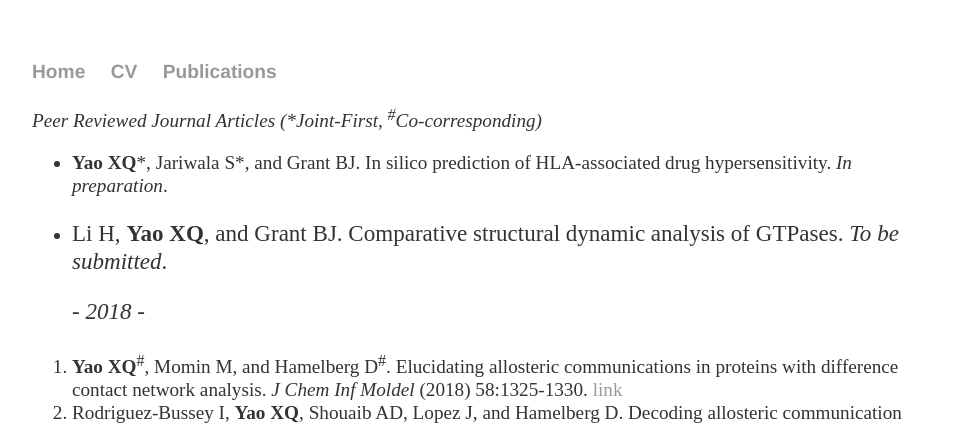
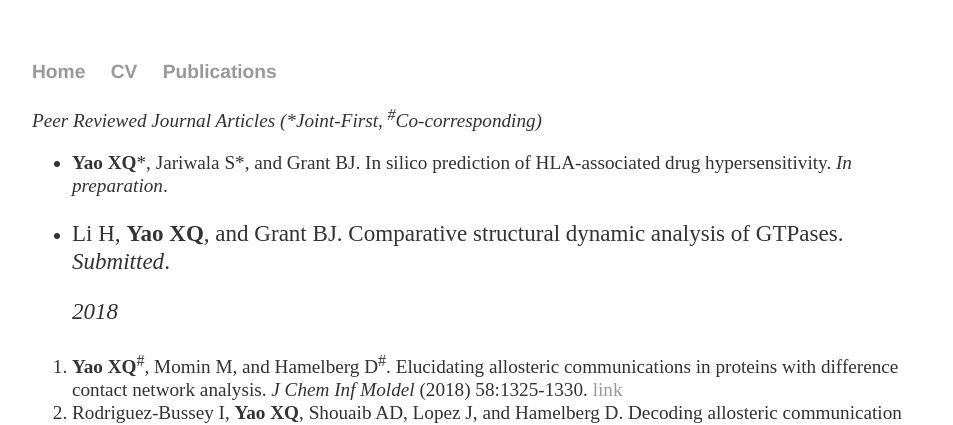
Before and after one commit to xinqyao/xinqyao.github.io, a Jekyll site: the page built from publications/index.md, in a window 1280 px wide and 900 px high. Shown: the top 425 px of the window, without its empty margins (160-1113 px from the left). Built offline with Jekyll 4.4.1, drawn with Linux system fonts in a browser that asks for light colours.

```diff
--- a/publications/index.md
+++ b/publications/index.md
@@ -5,9 +5,9 @@ title: "Publications of Xin-Qiu Yao"
 
 *Peer Reviewed Journal Articles (\*Joint-First, <sup>#</sup>Co-corresponding)*
 - **Yao XQ**\*, Jariwala S\*, and Grant BJ. In silico prediction of HLA-associated drug hypersensitivity. *In preparation*.
-- Li H, **Yao XQ**, and Grant BJ. Comparative structural dynamic analysis of GTPases. *To be submitted*.
+- Li H, **Yao XQ**, and Grant BJ. Comparative structural dynamic analysis of GTPases. *Submitted*.
 
-   *- 2018 -*
+   *2018*
 
 1. **Yao XQ**<sup>#</sup>, Momin M, and Hamelberg D<sup>#</sup>. Elucidating allosteric communications in proteins with difference contact network analysis. *J Chem Inf Moldel* (2018) 58:1325-1330. [link](https://doi.org/10.1021/acs.jcim.8b00250)
 2. Rodriguez-Bussey I, **Yao XQ**, Shouaib AD, Lopez J, and Hamelberg D. Decoding allosteric communication pathways in cyclophilin A with a comparative analysis of perturbed conformational ensembles. *J Phys Chem B* (2018) 122:6528-6535. [link](https://doi.org/10.1021/acs.jpcb.8b03824)
```
